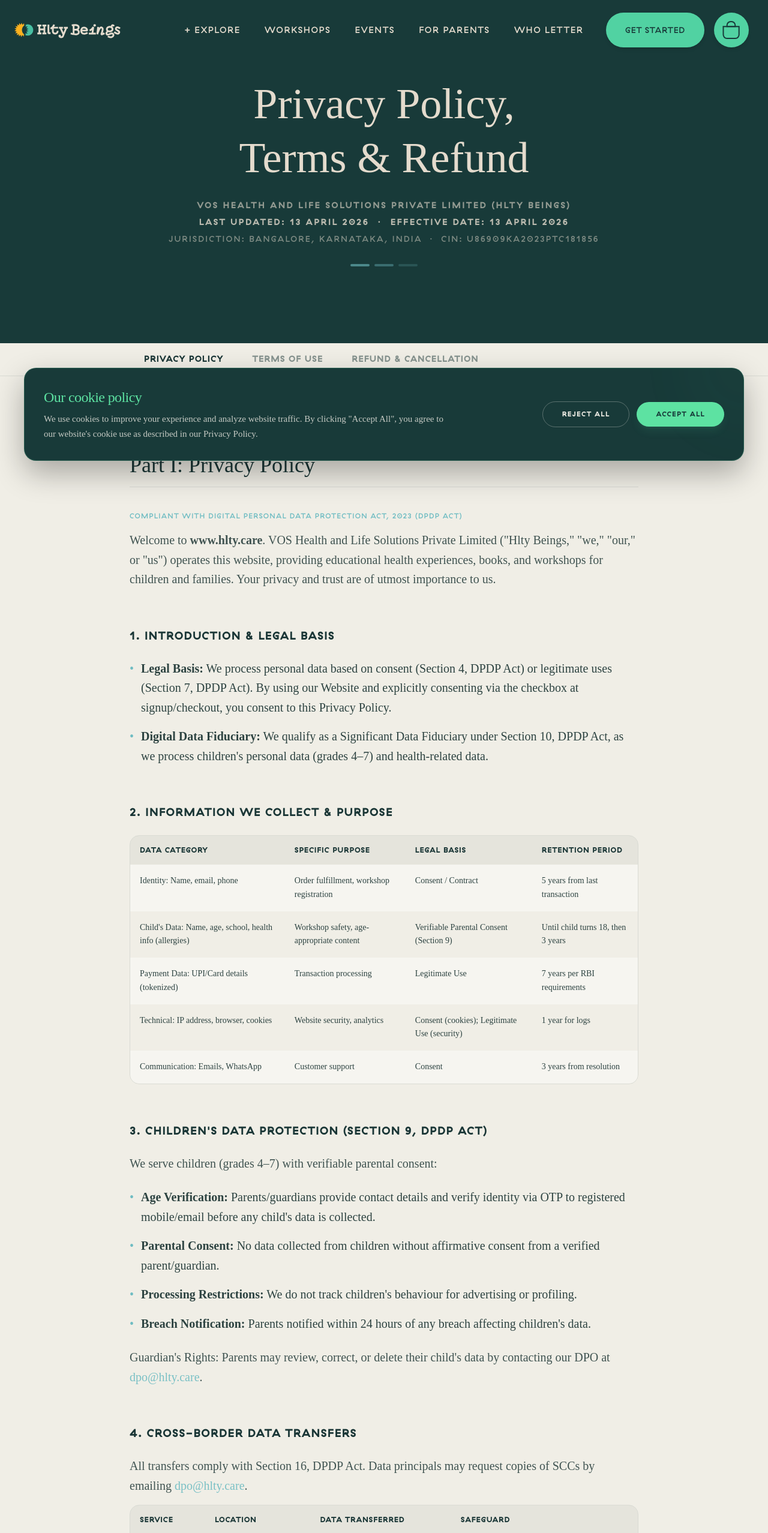
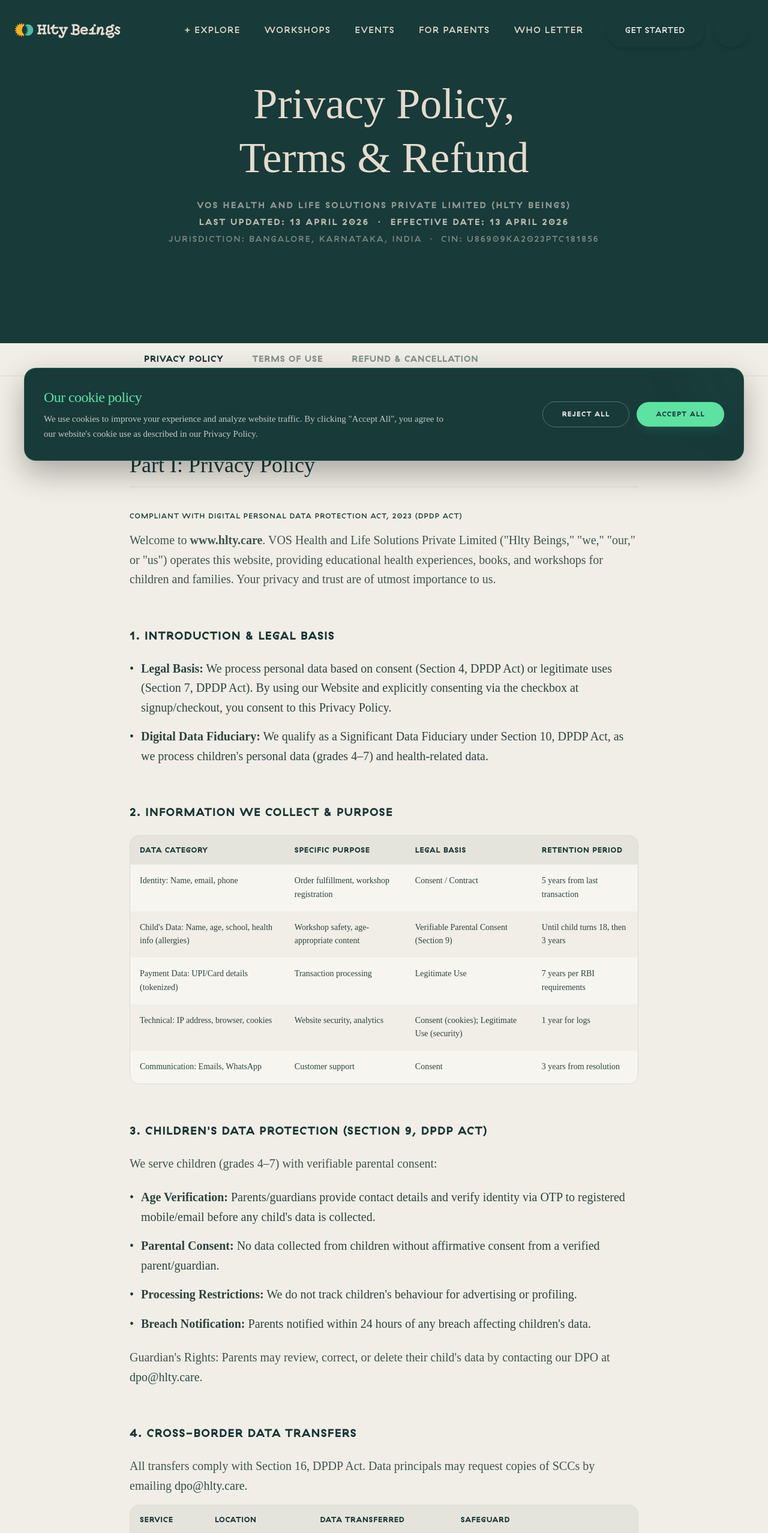
Before and after one commit to hsk-2004/Hlty.care_LandingPage, a Next.js app: page /privacy-policy in a window 1280 px wide. Shown: the top 2555 px of the page at 60% size. Built offline with nearby package versions, Linux system fonts and the light colour scheme; a web font is replaced by a local one.

Commit message:
added items

```diff
--- a/app/privacy-policy/page.tsx
+++ b/app/privacy-policy/page.tsx
@@ -34,7 +34,7 @@
     <ul className="space-y-4 text-[#2D4341] leading-relaxed text-xl list-none">
         {items.map((item, idx) => (
             <li key={idx} className="flex gap-3">
-                <span className="text-[#6EBCC2] shrink-0">•</span>
+                <span className="text-[#183A39] shrink-0">•</span>
                 <span>{item}</span>
             </li>
         ))}
@@ -88,9 +88,9 @@
     sla: string;
 }) => (
     <div className="bg-white/50 p-6 rounded-2xl border border-[#1a3636]/5 space-y-2">
-        <p className="font-haptik font-bold text-xs uppercase tracking-widest text-[#6EBCC2]">{title}</p>
+        <p className="font-haptik font-bold text-xs uppercase tracking-widest text-[#183A39]">{title}</p>
         <p className="font-jubilat text-lg text-[#1a3636]">{name}</p>
-        <a href={`mailto:${email}`} className="block text-[#6EBCC2] hover:underline text-sm">{email}</a>
+        <a href={`mailto:${email}`} className="block text-[#183A39] hover:underline text-sm">{email}</a>
         <p className="text-[#2D4341] text-sm leading-relaxed">{address}</p>
         <p className="text-[#2D4341]/60 text-xs">{sla}</p>
     </div>
@@ -127,8 +127,8 @@
                 textColor={scrolled ? "#183A39" : "#E4DBCD"}
                 cartIcon="/get-started/cart.svg"
                 showGetStarted
-                cartBgColor="#51D2A2"
-                buttonColor="#51D2A2"
+                cartBgColor="#183A39"
+                buttonColor="#183A39"
             />
 
             <div className="text-[#1a3636] font-jubilat">
@@ -155,9 +155,9 @@
                             </p>
                             <div className="flex justify-center mt-4">
                                 <div className="flex space-x-2">
-                                    <div className="w-8 h-1 bg-[#6EBCC2] rounded-full opacity-60"></div>
-                                    <div className="w-8 h-1 bg-[#6EBCC2] rounded-full opacity-40"></div>
-                                    <div className="w-8 h-1 bg-[#6EBCC2] rounded-full opacity-20"></div>
+                                    <div className="w-8 h-1 bg-[#183A39] rounded-full opacity-60"></div>
+                                    <div className="w-8 h-1 bg-[#183A39] rounded-full opacity-40"></div>
+                                    <div className="w-8 h-1 bg-[#183A39] rounded-full opacity-20"></div>
                                 </div>
                             </div>
                         </motion.div>
@@ -173,7 +173,7 @@
                                     key={tab.id}
                                     onClick={() => setActiveTab(tab.id)}
                                     className={`px-6 py-4 text-sm font-haptik font-bold uppercase tracking-widest whitespace-nowrap transition-all border-b-2 ${activeTab === tab.id
-                                            ? "border-[#51D2A2] text-[#1a3636]"
+                                            ? "border-[#183A39] text-[#1a3636]"
                                             : "border-transparent text-[#1a3636]/50 hover:text-[#1a3636]"
                                         }`}
                                 >
@@ -200,7 +200,7 @@
                                 <>
                                     <div>
                                         <SectionTitle>Part I: Privacy Policy</SectionTitle>
-                                        <p className="text-xs font-haptik uppercase tracking-widest text-[#6EBCC2] mb-4">Compliant with Digital Personal Data Protection Act, 2023 (DPDP Act)</p>
+                                        <p className="text-xs font-haptik uppercase tracking-widest text-[#183A39] mb-4">Compliant with Digital Personal Data Protection Act, 2023 (DPDP Act)</p>
                                         <Body>
                                             Welcome to <strong>www.hlty.care</strong>. VOS Health and Life Solutions Private Limited ("Hlty Beings," "we," "our," or "us") operates this website, providing educational health experiences, books, and workshops for children and families. Your privacy and trust are of utmost importance to us.
                                         </Body>
@@ -240,13 +240,13 @@
                                             <><strong>Processing Restrictions:</strong> We do not track children's behaviour for advertising or profiling.</>,
                                             <><strong>Breach Notification:</strong> Parents notified within 24 hours of any breach affecting children's data.</>,
                                         ]} />
-                                        <Body className="mt-6">Guardian's Rights: Parents may review, correct, or delete their child's data by contacting our DPO at <a href="mailto:dpo@hlty.care" className="text-[#6EBCC2] hover:underline">dpo@hlty.care</a>.</Body>
+                                        <Body className="mt-6">Guardian's Rights: Parents may review, correct, or delete their child's data by contacting our DPO at <a href="mailto:dpo@hlty.care" className="text-[#183A39] hover:underline">dpo@hlty.care</a>.</Body>
                                     </div>
 
                                     {/* 4. Cross-Border */}
                                     <div>
                                         <SubTitle>4. Cross-Border Data Transfers</SubTitle>
-                                        <Body className="mb-4">All transfers comply with Section 16, DPDP Act. Data principals may request copies of SCCs by emailing <a href="mailto:dpo@hlty.care" className="text-[#6EBCC2] hover:underline">dpo@hlty.care</a>.</Body>
+                                        <Body className="mb-4">All transfers comply with Section 16, DPDP Act. Data principals may request copies of SCCs by emailing <a href="mailto:dpo@hlty.care" className="text-[#183A39] hover:underline">dpo@hlty.care</a>.</Body>
                                         <InfoTable
                                             headers={["Service", "Location", "Data Transferred", "Safeguard"]}
                                             rows={[
@@ -256,7 +256,7 @@
                                         />
                                         <div className="mt-4">
                                             <Body className="mb-2">Review their privacy policies:</Body>
-                                            <ul className="space-y-2 text-[#6EBCC2] text-xl">
+                                            <ul className="space-y-2 text-[#183A39] text-xl">
                                                 <li><a href="https://framer.com/privacy" target="_blank" rel="noopener noreferrer" className="hover:underline flex items-center gap-2"><span className="text-sm">↗</span> framer.com/privacy</a></li>
                                                 <li><a href="https://formspark.io/privacy" target="_blank" rel="noopener noreferrer" className="hover:underline flex items-center gap-2"><span className="text-sm">↗</span> formspark.io/privacy</a></li>
                                             </ul>
@@ -269,12 +269,12 @@
                                         <InfoTable
                                             headers={["Right", "How to Exercise", "Timeline"]}
                                             rows={[
-                                                ["Access", <a href="mailto:dpo@hlty.care" className="text-[#6EBCC2] hover:underline">dpo@hlty.care</a>, "30 days"],
-                                                ["Correction", <a href="mailto:dpo@hlty.care" className="text-[#6EBCC2] hover:underline">dpo@hlty.care</a>, "15 days"],
-                                                ["Deletion", <a href="mailto:dpo@hlty.care" className="text-[#6EBCC2] hover:underline">dpo@hlty.care</a>, "30 days"],
+                                                ["Access", <a href="mailto:dpo@hlty.care" className="text-[#183A39] hover:underline">dpo@hlty.care</a>, "30 days"],
+                                                ["Correction", <a href="mailto:dpo@hlty.care" className="text-[#183A39] hover:underline">dpo@hlty.care</a>, "15 days"],
+                                                ["Deletion", <a href="mailto:dpo@hlty.care" className="text-[#183A39] hover:underline">dpo@hlty.care</a>, "30 days"],
                                                 ["Nomination", "Email dpo@hlty.care with nominee details", "Immediate"],
-                                                ["Grievance Redressal", <a href="mailto:grievance@hlty.care" className="text-[#6EBCC2] hover:underline">grievance@hlty.care</a>, "48 hrs acknowledgment; 30 days resolution"],
-                                                ["Consent Withdrawal", <a href="mailto:dpo@hlty.care" className="text-[#6EBCC2] hover:underline">dpo@hlty.care</a>, "Immediate for future processing"],
+                                                ["Grievance Redressal", <a href="mailto:grievance@hlty.care" className="text-[#183A39] hover:underline">grievance@hlty.care</a>, "48 hrs acknowledgment; 30 days resolution"],
+                                                ["Consent Withdrawal", <a href="mailto:dpo@hlty.care" className="text-[#183A39] hover:underline">dpo@hlty.care</a>, "Immediate for future processing"],
                                             ]}
                                         />
                                     </div>
@@ -323,7 +323,7 @@
                                 <>
                                     <div>
                                         <SectionTitle>Part II: Terms of Use</SectionTitle>
-                                        <p className="text-xs font-haptik uppercase tracking-widest text-[#6EBCC2] mb-4">Compliant with Consumer Protection Act 2019 & E-Commerce Rules 2020</p>
+                                        <p className="text-xs font-haptik uppercase tracking-widest text-[#183A39] mb-4">Compliant with Consumer Protection Act 2019 & E-Commerce Rules 2020</p>
                                     </div>
 
                                     {/* Business Info */}
@@ -335,11 +335,11 @@
                                             <p><strong className="text-[#1a3636]">Trade Name:</strong> Hlty Beings</p>
                                             <p><strong className="text-[#1a3636]">Registered Address:</strong> {REGISTERED_ADDRESS}</p>
                                             <p><strong className="text-[#1a3636]">Contact:</strong>{" "}
-                                                <a href="mailto:hello@hlty.care" className="text-[#6EBCC2] hover:underline">hello@hlty.care</a> &nbsp;|&nbsp;
-                                                <a href="mailto:grievance@hlty.care" className="text-[#6EBCC2] hover:underline">grievance@hlty.care</a> &nbsp;|&nbsp;
-                                                <a href="mailto:nodal@hlty.care" className="text-[#6EBCC2] hover:underline">nodal@hlty.care</a>
+                                                <a href="mailto:hello@hlty.care" className="text-[#183A39] hover:underline">hello@hlty.care</a> &nbsp;|&nbsp;
+                                                <a href="mailto:grievance@hlty.care" className="text-[#183A39] hover:underline">grievance@hlty.care</a> &nbsp;|&nbsp;
+                                                <a href="mailto:nodal@hlty.care" className="text-[#183A39] hover:underline">nodal@hlty.care</a>
                                             </p>
-                                            <p><strong className="text-[#1a3636]">Website:</strong> <a href="https://www.hlty.care" className="text-[#6EBCC2] hover:underline">www.hlty.care</a></p>
+                                            <p><strong className="text-[#1a3636]">Website:</strong> <a href="https://www.hlty.care" className="text-[#183A39] hover:underline">www.hlty.care</a></p>
                                         </div>
                                     </div>
 
@@ -393,7 +393,7 @@
                                         <SubTitle>7. Dispute Resolution & Governing Law</SubTitle>
                                         <Body className="mb-4"><strong>Governing Law:</strong> Laws of India — Consumer Protection Act 2019, DPDP Act 2023, Contract Act 1872.</Body>
                                         <BulletList items={[
-                                            <><strong>Step 1 — Amicable Resolution:</strong> Contact Grievance Officer Suraj Prasad at <a href="mailto:grievance@hlty.care" className="text-[#6EBCC2] hover:underline">grievance@hlty.care</a> (48-hour response).</>,
+                                            <><strong>Step 1 — Amicable Resolution:</strong> Contact Grievance Officer Suraj Prasad at <a href="mailto:grievance@hlty.care" className="text-[#183A39] hover:underline">grievance@hlty.care</a> (48-hour response).</>,
                                             <><strong>Step 2 — Consumer Court:</strong> File complaint at Consumer Helpline 1915 or District Consumer Disputes Redressal Commission, Bangalore.</>,
                                             <><strong>Step 3 — Arbitration:</strong> For commercial disputes above ₹5 lakhs, arbitration in Bangalore under the Indian Arbitration Act.</>,
                                         ]} />
@@ -458,7 +458,7 @@
                                                     <p className="font-haptik font-bold text-sm text-[#1a3636] mb-3 uppercase tracking-wide">{s.label}</p>
                                                     <ul className="space-y-2 text-[#2D4341] text-base leading-relaxed">
                                                         {s.items.map((i, idx) => (
-                                                            <li key={idx} className="flex gap-2"><span className="text-[#6EBCC2] shrink-0">•</span><span>{i}</span></li>
+                                                            <li key={idx} className="flex gap-2"><span className="text-[#183A39] shrink-0">•</span><span>{i}</span></li>
                                                         ))}
                                                     </ul>
                                                 </div>
@@ -482,7 +482,7 @@
                                         />
 
                                         <Body className="mb-4">
-                                            <strong>Transfer Rights:</strong> You may transfer your seat to another child (same age group) at any time before the workshop starts at no charge. Email <a href="mailto:hello@hlty.care" className="text-[#6EBCC2] hover:underline">hello@hlty.care</a> with new attendee details.
+                                            <strong>Transfer Rights:</strong> You may transfer your seat to another child (same age group) at any time before the workshop starts at no charge. Email <a href="mailto:hello@hlty.care" className="text-[#183A39] hover:underline">hello@hlty.care</a> with new attendee details.
                                         </Body>
 
                                         <p className="font-haptik font-bold text-xs uppercase tracking-widest text-[#1a3636] mb-3 mt-6">Cancellation by Us</p>
@@ -510,7 +510,7 @@
                                     </div>
 
                                     {/* Acknowledgment */}
-                                    <div className="bg-[#6EBCC2]/10 border border-[#6EBCC2]/20 rounded-3xl p-8">
+                                    <div className="bg-[#183A39]/10 border border-[#183A39]/20 rounded-3xl p-8">
                                         <p className="text-[#1a3636] font-normal text-xl text-center">
                                             By completing a transaction on our website, you acknowledge and agree to this Refund & Cancellation Policy and our full <span className="font-bold">Terms of Use</span>.
                                         </p>
```
